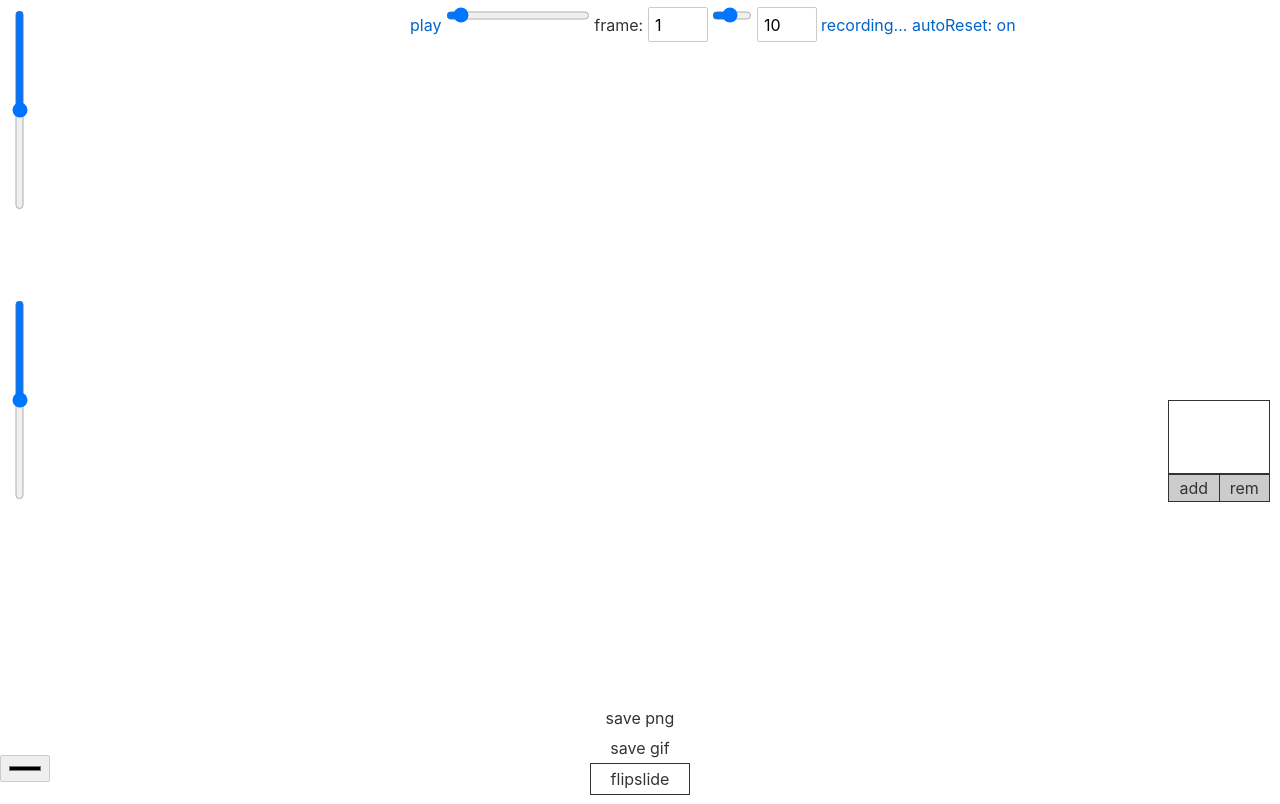
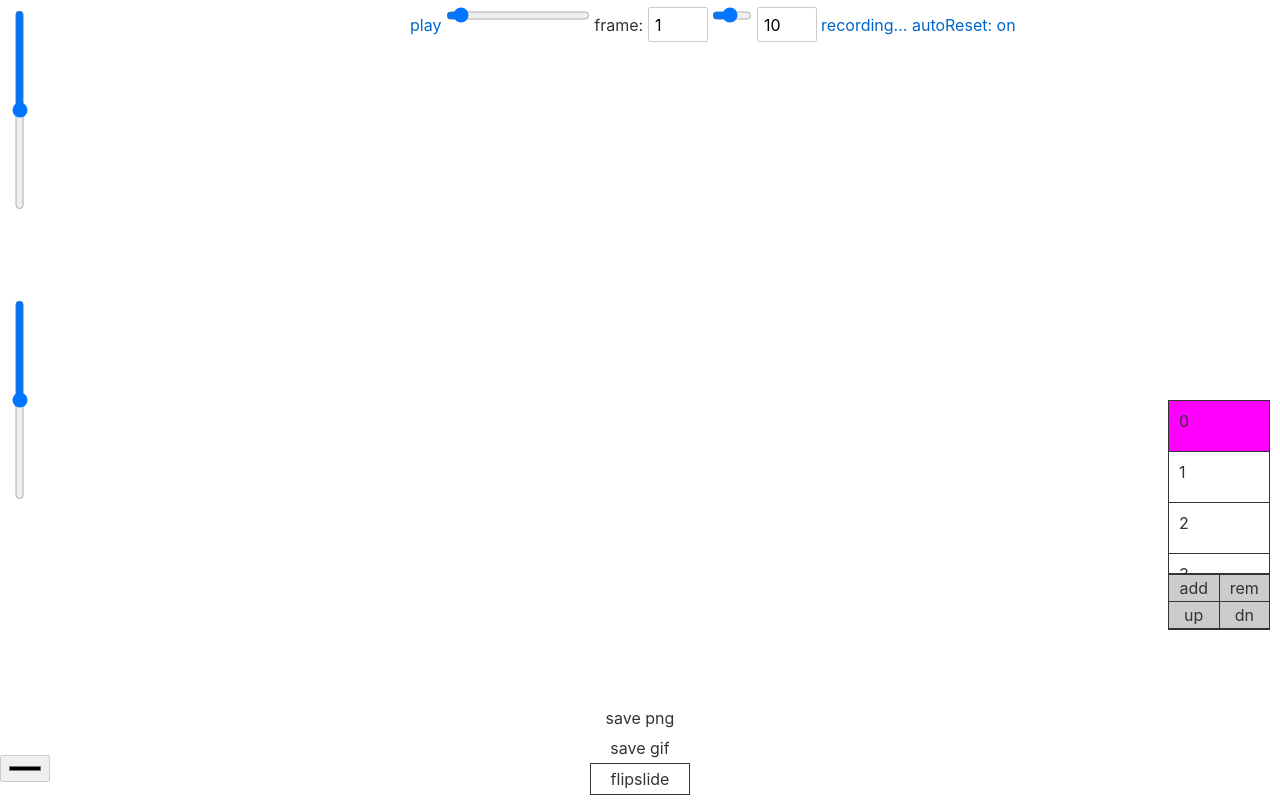
Before and after one commit to plachenko/flipslide, a Svelte app: page / in a window 1280 px wide. Built offline with nearby package versions, Linux system fonts and the light colour scheme.

Commit message:
adding more layer changes to current layer

```diff
--- a/src/App.svelte
+++ b/src/App.svelte
@@ -7,6 +7,8 @@
 	import Point from './classes/Point';
 	import {stroke} from './assets/stroke';
 	import IO from './IO.svelte';
+
+	import Layers from './Layers.svelte';
 
 	let menu;
 	let animMenu;
@@ -27,6 +29,10 @@
 	let io;
 
 	let layers = [
+		null,
+		null,
+		null,
+		null,
 		null
 	];
 	let curLayer = 0;
@@ -184,17 +190,10 @@
 			}, 100);
 		}
 	}
-
 </script>
 
 <main>
-	<div id="layers">
-		<div class="actions">
-			<span>add</span>
-			<span>rem</span>
-		</div>
-	</div>
-
+	<Layers curLayer={curLayer} layers={layers} />
 	<div style="z-index: 9999; position: absolute;" bind:this={animMenu}>
 		<a on:click={handlePlay} class="btn" href="#">
 			{#if !playing}
@@ -271,39 +270,6 @@
 </main>
 
 <style>
-	#layers{
-		position: absolute;
-		right: 10px;
-		top: 50%;
-		min-width: 100px;
-		min-height: 100px;
-		border: 1px solid;
-		z-index: 9999;
-		user-select: none;
-	}
-	#layers .actions{
-		background-color: #CCC;
-		display: flex;
-		position: absolute;
-		bottom: 0px;
-		width: 100%;
-		border-top: 2px solid;
-	}
-	#layers .actions span{
-		padding: 3px;
-		text-align: center;
-		flex: 1;
-		display: inline-block;
-		border-right: 1px solid;
-	}
-	#layers .actions span:last-child{
-		border: none;
-	}
-	#layers .actions span:hover{
-		cursor: pointer;
-		background-color: #DDD;
-	}
-
 	main {
 		position: relative;
 		width: 100%;
--- a/src/Can2D.svelte
+++ b/src/Can2D.svelte
@@ -333,4 +333,7 @@
 <canvas bind:this={canvas} />
 
 <style>
+	canvas{
+		position: absolute;
+	}
 </style>
--- /dev/null
+++ b/src/Layers.svelte
@@ -0,0 +1,120 @@
+<script lang="ts">
+    export let curLayer;
+    export let layers;
+
+    $: layers && handleLayerChange();
+
+    function handleLayerChange(){
+        console.log('layer change.');
+    }
+
+    function addLayer(){
+		console.log('adding Layer.');
+	}
+
+	function removeLayer(){
+		console.log('removing.');
+		layers.splice(curLayer, 1);
+		layers = [...layers];
+	}
+
+	function handleLayerClick(e){
+		curLayer = e;
+		console.log(e);
+	}
+
+	function handleLayerMove(e){
+        console.log(curLayer, e);
+
+		// console.log(layers);
+		layers.splice(curLayer + e, 0, layers.splice(curLayer, 1)[0]);
+		layers = [...layers];
+		// console.log(layers.splice(curLayer, 1)[0]);s
+		/*
+		*/
+	}
+</script>
+
+<!-- save canvas -->
+<div id="layers">
+    <div id="layerContainer">
+        {#each layers as layer, idx}
+            <div
+                class={(idx == curLayer ? "current" :"") + " layer"}
+                on:click={() => handleLayerClick(idx)}>
+                {idx}
+
+            </div>
+        {/each}
+    </div>
+    <div class="actions" style="display: flex; flex-direction: column;">
+        <div>
+            <span on:click={addLayer}>add</span>
+            <span on:click={removeLayer}>rem</span>
+        </div>
+        <div>
+            <span on:click={() => handleLayerMove(1)}>up</span>
+            <span on:click={() => handleLayerMove(-1)}>dn</span>
+        </div>
+    </div>
+</div>
+
+<style>
+	/* ----- Layers */
+	#layers{
+		position: absolute;
+		right: 10px;
+		top: 50%;
+		min-width: 100px;
+		min-height: 100px;
+		border: 1px solid;
+		z-index: 9999;
+		user-select: none;
+		padding-bottom: 28px;
+		}
+	#layers .actions{
+		background-color: #CCC;
+		display: flex;
+		position: absolute;
+		bottom: 0px;
+		width: 100%;
+		border-top: 2px solid;
+	}
+	#layers .actions div{
+		display: flex;
+		border-bottom: 1px solid;
+	}
+	#layers .actions span{
+		padding: 3px;
+		text-align: center;
+		flex: 1;
+		display: inline-block;
+		border-right: 1px solid;
+	}
+	#layers .actions span:last-child{
+		border: none;
+	}
+	#layers .actions span:hover{
+		cursor: pointer;
+		background-color: #DDD;
+	}
+
+	#layers #layerContainer{
+		overflow-y: scroll;
+		max-height: 200px;
+		}
+	#layers .layer{
+		border-bottom: 1px solid;
+		min-height: 30px;
+		padding: 10px;
+	}
+	#layers .current{
+		background-color:#F0F !important;
+		}
+
+	#layers .layer:hover{
+		background-color:#CCC;
+		}
+
+	/* -----*/
+</style>
```
